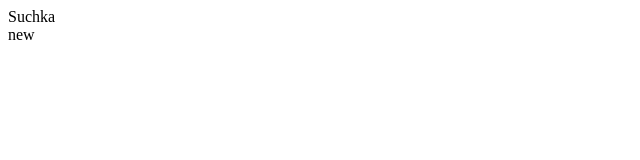
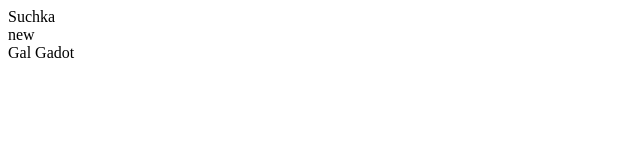
Before and after one commit to Jteamkz/otherTesting, a plain HTML site: page index.html in a window 1280 px wide. Shown: the full height of the page, 0-640 px from the left. Drawn offline with Linux system fonts and the light colour scheme.

Commit message:
koreik
koremz kaz

```diff
--- a/index.html
+++ b/index.html
@@ -10,5 +10,9 @@
 <div>
 	new
 </div>
+<div>
+	Gal Gadot
+</div>
+
 </body>
 </html>
```
